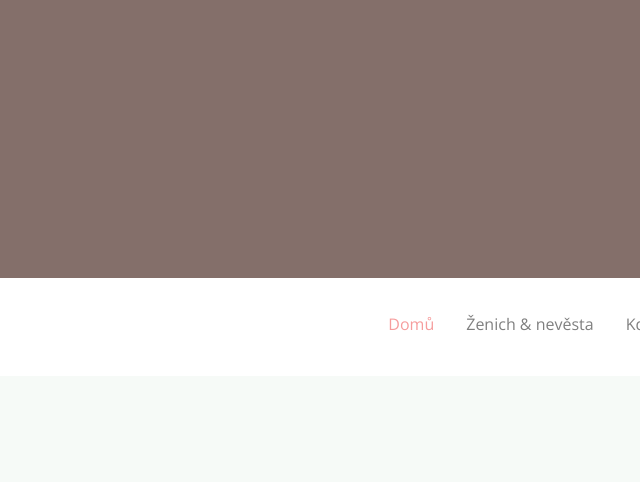
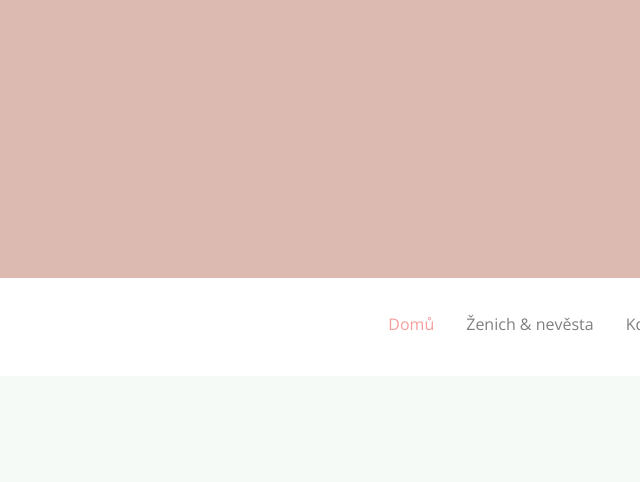
Before and after one commit to openeyes-cz/openeyes-cz.github.io, a website: page index.html in a window 1280 px wide. Shown: the part 522-1004 px from the top of the page, without its empty margins (321-961 px from the left). Drawn offline with nearby package versions, Linux system fonts and the light colour scheme; files whose address does not match are found by name; a web font is replaced by a local one.

Commit message:
different bg in index overlay

```diff
--- a/index.html
+++ b/index.html
@@ -57,7 +57,6 @@
 		<div id="fh5co-page">
 
 		<div class="fh5co-hero" data-section="home">
-			<div class="fh5co-overlay"></div>
 			<div class="fh5co-cover text-center" data-stellar-background-ratio="0.5";">
 				<div id="header-banner">
 				<div class="display-t">
@@ -72,7 +71,6 @@
 							</div>
 						</div>
 					</div>
-				</div>
 				</div>
 			</div>
 		</div>
```
